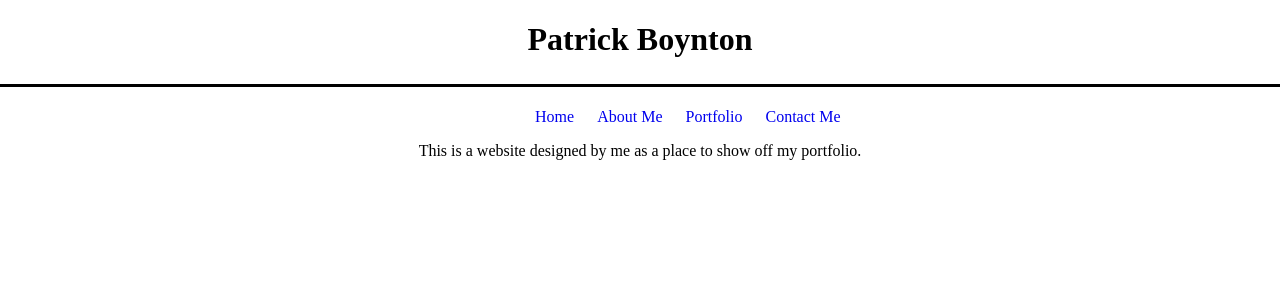
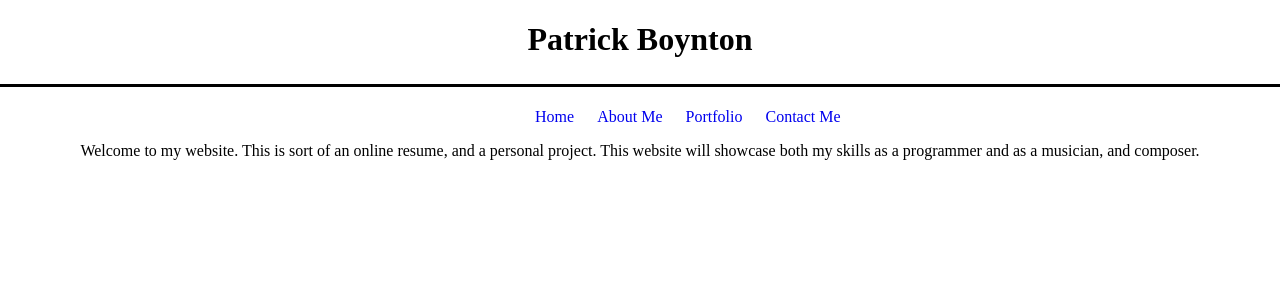
Before and after one commit to PatrickBoyn/PersonalSite, a Django app: page / in a window 1280 px wide. Shown: the top 300 px of the page. Run offline with Django 3.2, Linux system fonts and the light colour scheme.

Commit message:
Added closer to the real text for the real site.

```diff
--- a/personal/templates/index.html
+++ b/personal/templates/index.html
@@ -1,5 +1,5 @@
 <!DOCTYPE html>
 {% extends "base.html" %}
     {% block body_block %}
-    <p>This is a website designed by me as a place to show off my portfolio. </p>
+    <p>Welcome to my website. This is sort of an online resume, and a personal project. This website will showcase both my skills as a programmer and as a musician, and composer.  </p>
     {% endblock %}
```
